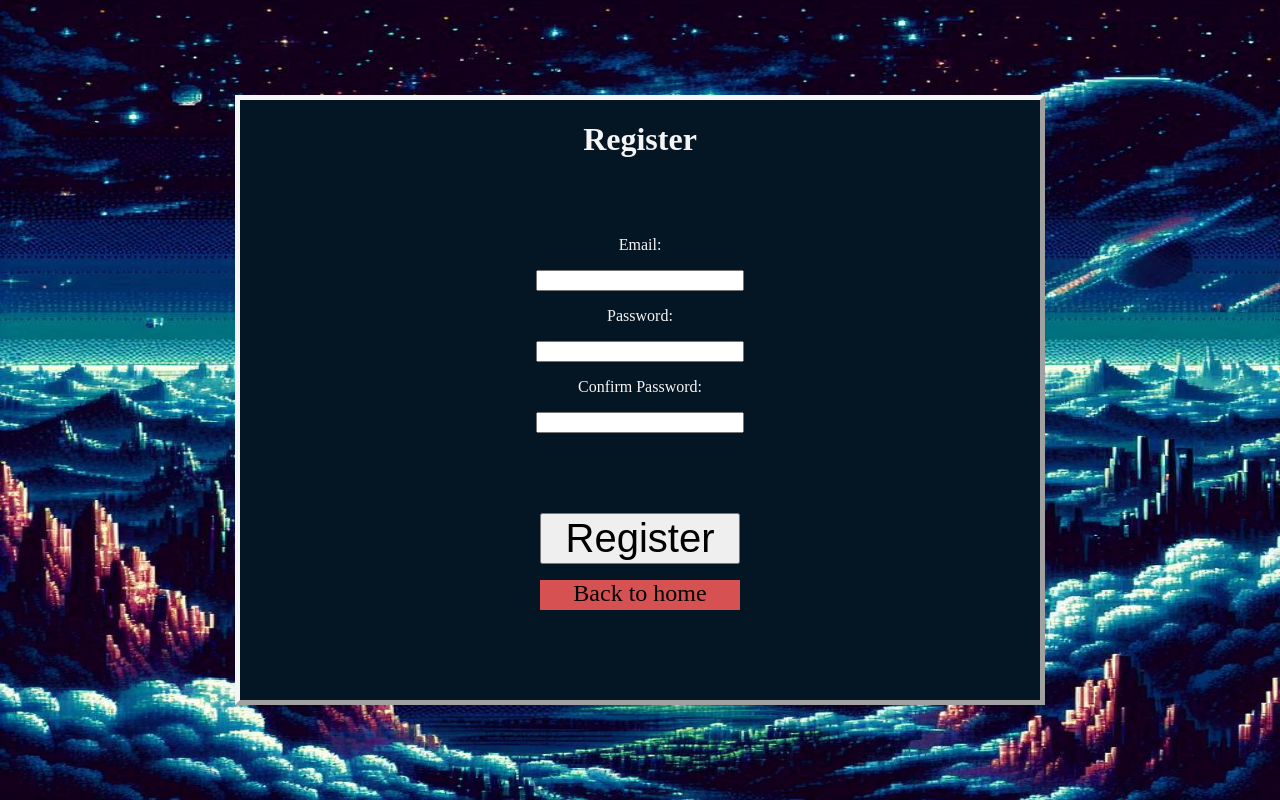
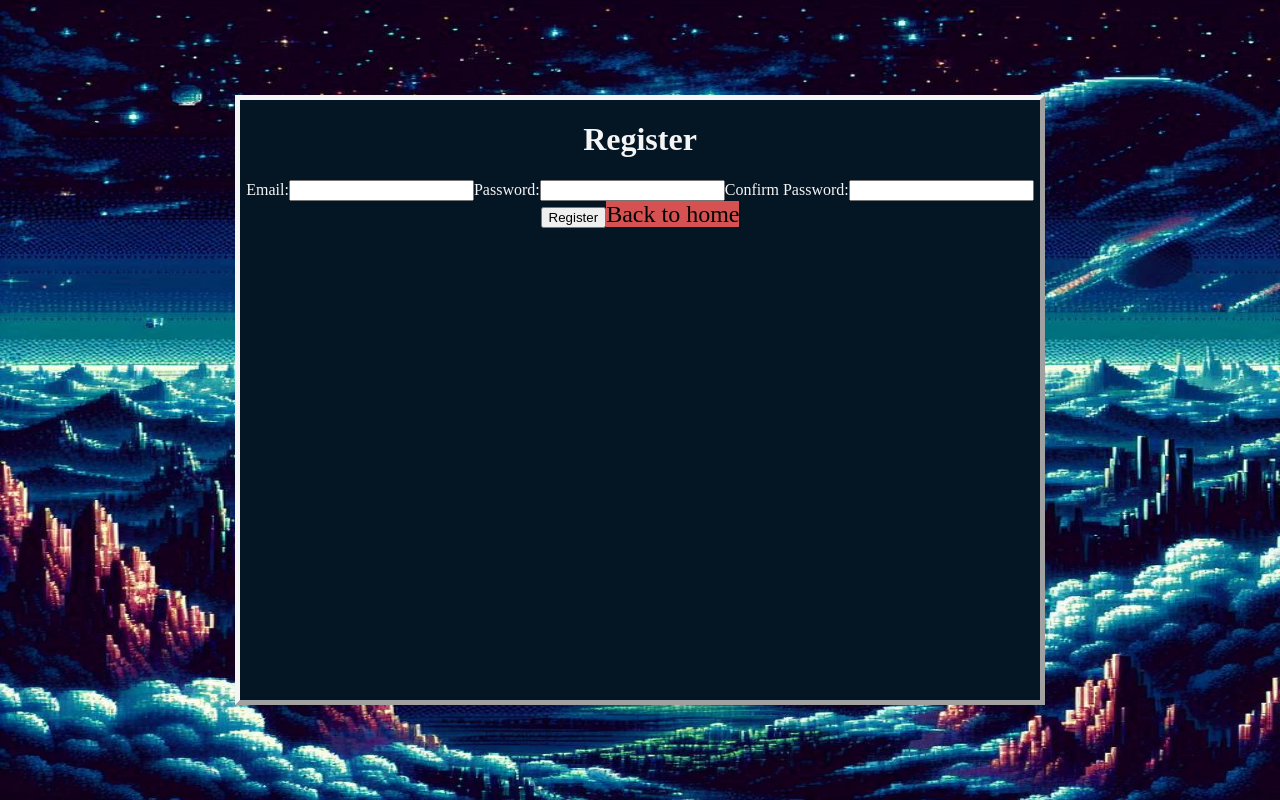
Before and after one commit to ScottM406/react-game, a React (Vite) app in the folder frontend/: page /register in a window 1280 px wide. Built offline with nearby package versions, Linux system fonts and the light colour scheme.

Commit message:
change class/id names for styling purposes

```diff
--- a/frontend/src/components/Register.tsx
+++ b/frontend/src/components/Register.tsx
@@ -43,7 +43,7 @@ const Register: React.FC<RegisterProps> = ({ token, setToken }) => {
     <div className="home-block">
       <h1>Register</h1>
       { !token ?
-        <form id="register-form" onSubmit={registerNewUser}>
+        <form className="register-login-form" onSubmit={registerNewUser}>
           <label htmlFor="register-email-input">Email:</label>
           <input
           name="email"
@@ -74,7 +74,7 @@ const Register: React.FC<RegisterProps> = ({ token, setToken }) => {
           value={passwordConfirmation}
           onChange={(e) => setPasswordConfirmation(e.target.value)}
           />
-          <button className="register-login-button" type="submit">Register</button>
+          <button id="register-button" type="submit">Register</button>
           <Link className="home-block-back-link" to="/" >Back to home</Link>
         </form>
       : <h2 id="registration-thank-you">Thank you for registering! You will be redirected momentarily.</h2>}
```
